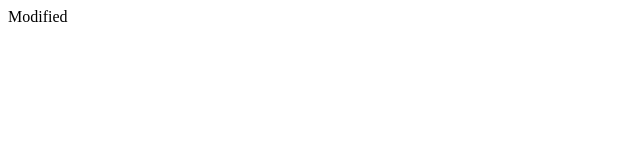
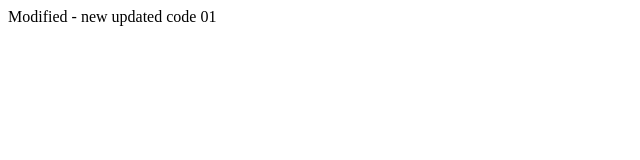
Before and after one commit to arpitamoharir/new, a plain HTML site: page index.html in a window 1280 px wide. Shown: the whole page, without its empty margins (0-640 px from the left). Drawn offline with Linux system fonts and the light colour scheme.

Commit message:
commit new changes

```diff
--- a/index.html
+++ b/index.html
@@ -1,6 +1,6 @@
 <html>
 	<head></head>
 	<body>
-		Modified
+		Modified - new updated code 01
 	</body>
 </html>
```
